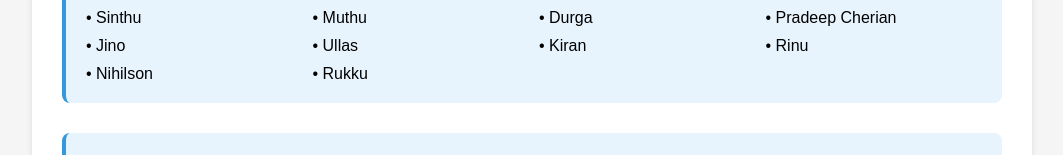
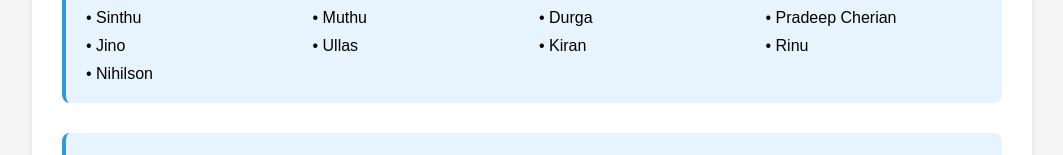
Before and after one commit to cse2001tiec/get-together, a plain HTML site: page index.html in a window 1280 px wide. Shown: the part 621-776 px from the top of the page, without its empty margins (108-1171 px from the left). Drawn offline with Linux system fonts and the light colour scheme.

Commit message:
update core committee

```diff
--- a/index.html
+++ b/index.html
@@ -282,7 +282,6 @@
                     <div>• Kiran</div>
                     <div>• Rinu</div>
                     <div>• Nihilson</div>
-                    <div>• Rukku</div>
 
                 </div>
             </div>
```
